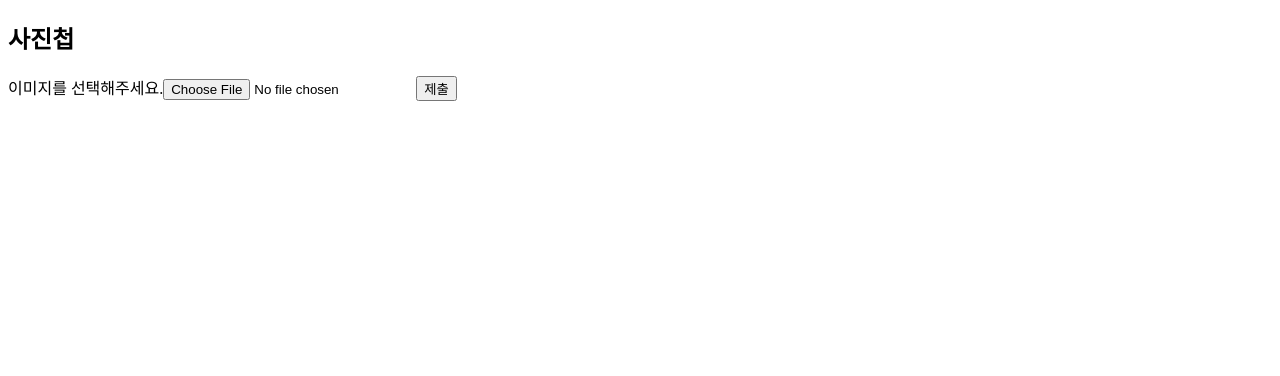
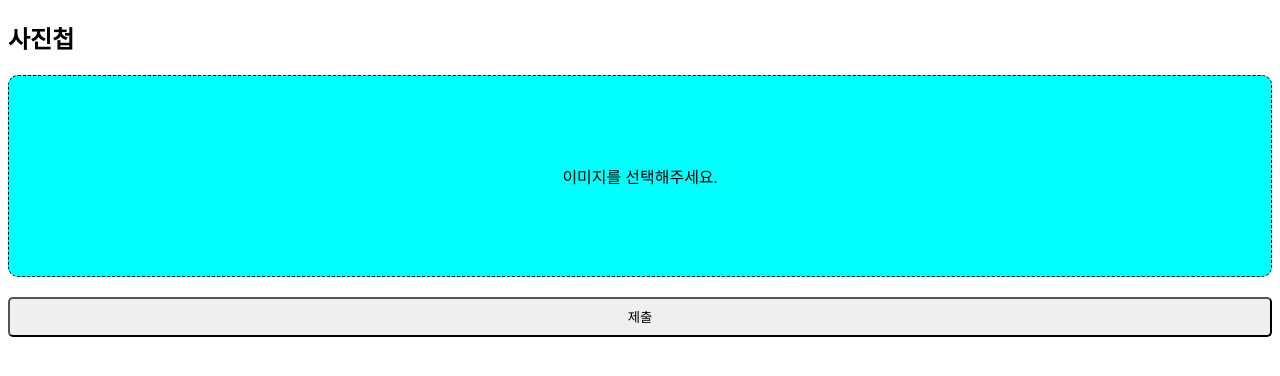
Before and after one commit to LeeDaeGyu/imgstudy, a React (Create React App) app in the folder client/: page / in a window 1280 px wide. Shown: the top 376 px of the page. Built offline with nearby package versions, Linux system fonts and the light colour scheme.

Commit message:
Applied design from Using Css and react-tostify

```diff
--- a/client/package.json
+++ b/client/package.json
@@ -10,6 +10,7 @@
     "react": "^17.0.2",
     "react-dom": "^17.0.2",
     "react-scripts": "4.0.3",
+    "react-toastify": "^8.0.3",
     "web-vitals": "^1.0.1"
   },
   "scripts": {
--- a/client/src/App.js
+++ b/client/src/App.js
@@ -1,9 +1,11 @@
 import React from "react";
 import UploadForm from "./components/UploadForm";
-
+import { ToastContainer } from "react-toastify";
+import "react-toastify/dist/ReactToastify.css";
 const App = () => {
   return (
     <>
+      <ToastContainer />
       <h2>사진첩</h2>
       <UploadForm />
     </>
--- /dev/null
+++ b/client/src/components/UploadForm.css
@@ -0,0 +1,32 @@
+.file-dropper {
+  height: 200px;
+  border: 1px dashed black;
+  background-color: aqua;
+  margin-bottom: 20px;
+  position: relative;
+  border-radius: 10px;
+  display: flex;
+  justify-content: center;
+  align-items: center;
+}
+
+.file-dropper input {
+  opacity: 0;
+  position: absolute;
+  height: 100%;
+  width: 100%;
+  cursor: pointer;
+}
+
+.file-dropper:hover {
+  background-color: grey;
+  color: white;
+  transition: 0.5s;
+}
+
+.submitBtn {
+  width: 100%;
+  border-radius: 5px;
+  height: 40px;
+  cursor: pointer;
+}
--- a/client/src/components/UploadForm.js
+++ b/client/src/components/UploadForm.js
@@ -1,9 +1,12 @@
 import React, { useState } from "react";
 import axios from "axios";
+import "./UploadForm.css";
+import { toast } from "react-toastify";
+
 const UploadForm = () => {
   const [file, setFile] = useState(null);
   const [fileName, setFileName] = useState("이미지를 선택해주세요.");
-  const formChange = e => {
+  const imgSelectHandler = e => {
     const UploadedFile = e.target.files[0];
     setFile(UploadedFile);
     setFileName(UploadedFile.name);
@@ -17,17 +20,21 @@ const UploadForm = () => {
         headers: { "Content-Type": "multipart/form-data" }
       });
       console.log(res);
-      alert("success");
+      toast.success("success");
     } catch (err) {
-      alert("fail");
+      toast.warn("fail");
       console.error(err);
     }
   };
   return (
     <form onSubmit={onSubmit}>
-      <label htmlFor="image">{fileName}</label>
-      <input id="image" type="file" onChange={formChange} />
-      <button type="submit">제출</button>
+      <div className="file-dropper">
+        {fileName}
+        <input id="image" type="file" onChange={imgSelectHandler} />
+      </div>
+      <button className="submitBtn " type="submit">
+        제출
+      </button>
     </form>
   );
 };
```
Also changed, not shown: 4 other files (tests, documents, lock files or other folders).
